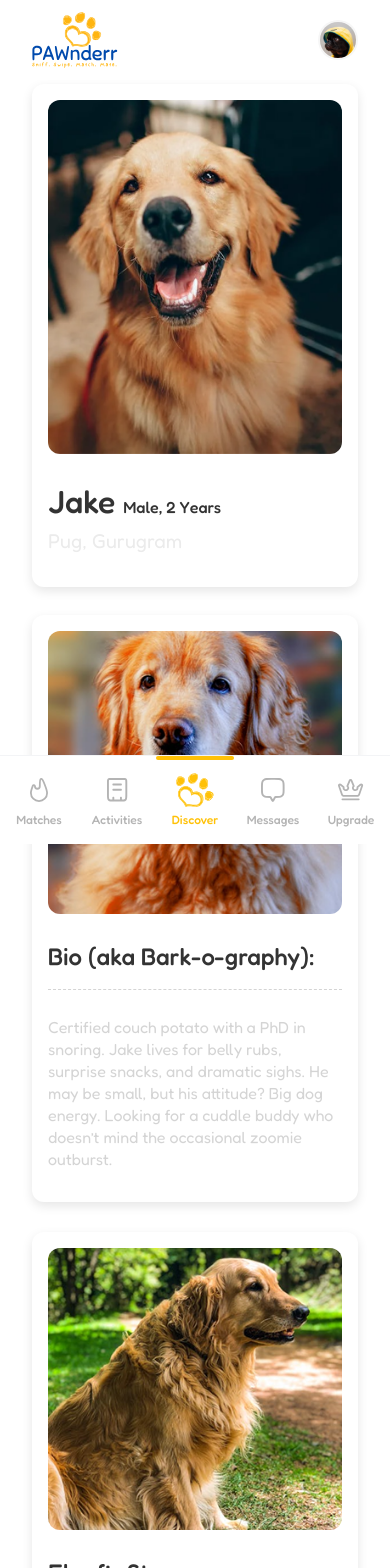
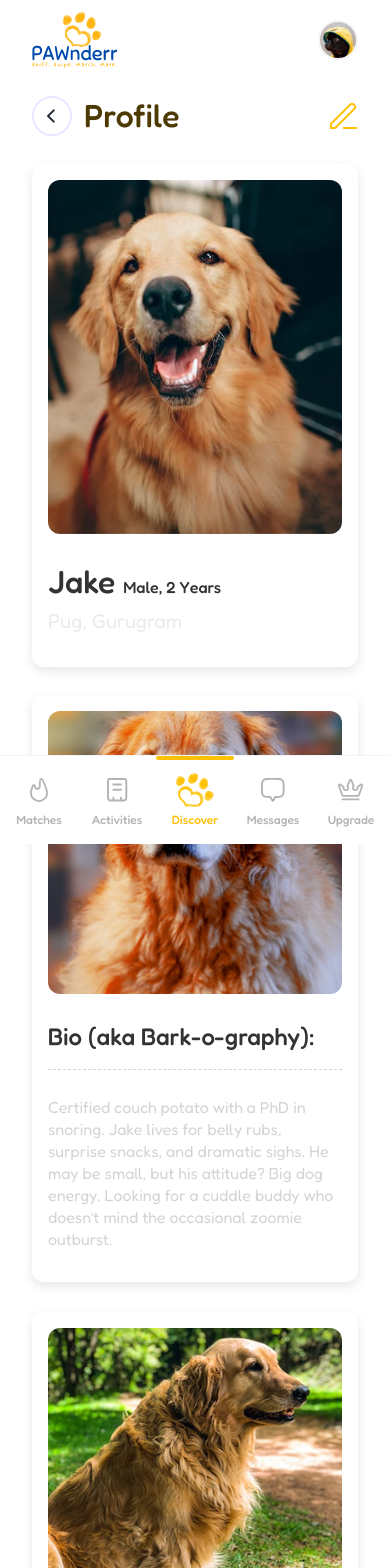
Before and after one commit to Jordieferoz/pawnderr_front_end_v2, a Next.js app: page /profile in a window 390 px wide. Shown: the top 1568 px of the page. Built offline with nearby package versions, Linux system fonts and the light colour scheme.

Commit message:
feat: profile page desktop responsive update

```diff
--- /dev/null
+++ b/app/(dashboard)/profile/layout.tsx
@@ -0,0 +1,15 @@
+import { images } from "@/utils/images";
+
+export default function Layout({ children }: { children: React.ReactNode }) {
+  return (
+    <div className="relative h-full">
+      <div className="container mx-auto py-20 md:py-[104px] h-full">
+        {children}
+      </div>
+      <img
+        className="absolute w-full left-0 top-0 hidden md:flex pointer-events-none z-[-1]"
+        src={images.discoverBg.src}
+      />
+    </div>
+  );
+}
--- a/ui_components/Profile/InfoCard.tsx
+++ b/ui_components/Profile/InfoCard.tsx
@@ -10,8 +10,9 @@ const InfoCard: FC<IInfoCardProps> = ({
 }) => {
   return (
     <div className="bg-white p-4 shadow-[0px_4px_10.6px_0px_#0000001A] rounded-xl">
-      <img src={image} className="w-full rounded-xl mb-7.5" />
-
+      <div className="md:flex md:gap-7.5 items-center justify-center">
+        <img src={image} className="w-full rounded-xl mb-7.5 grow basis-0" />
+        <div className="grow basis-0">
           <h2 className="heading2_medium text-dark-grey2 mb-2 border-b pb-4.5 border-dashed border-[#9B9B9B6E]">
             {title}
           </h2>
@@ -38,6 +39,8 @@ const InfoCard: FC<IInfoCardProps> = ({
             </div>
           )}
         </div>
+      </div>
+    </div>
   );
 };
 
```
Lines whose indentation alone changed are shown as unchanged.
